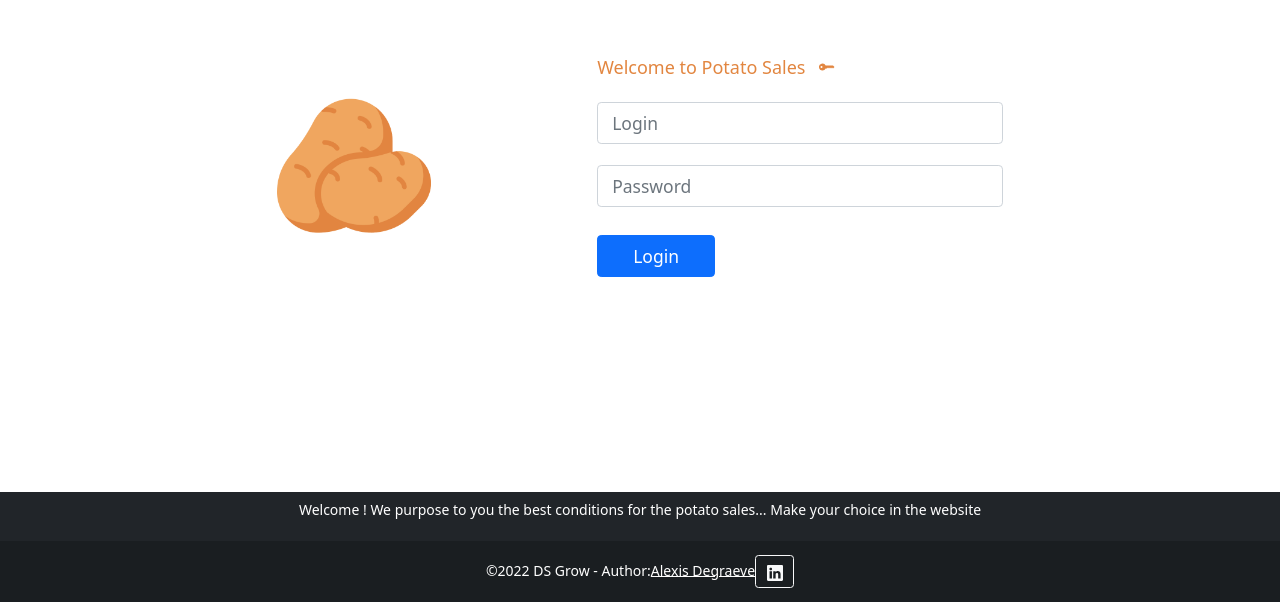
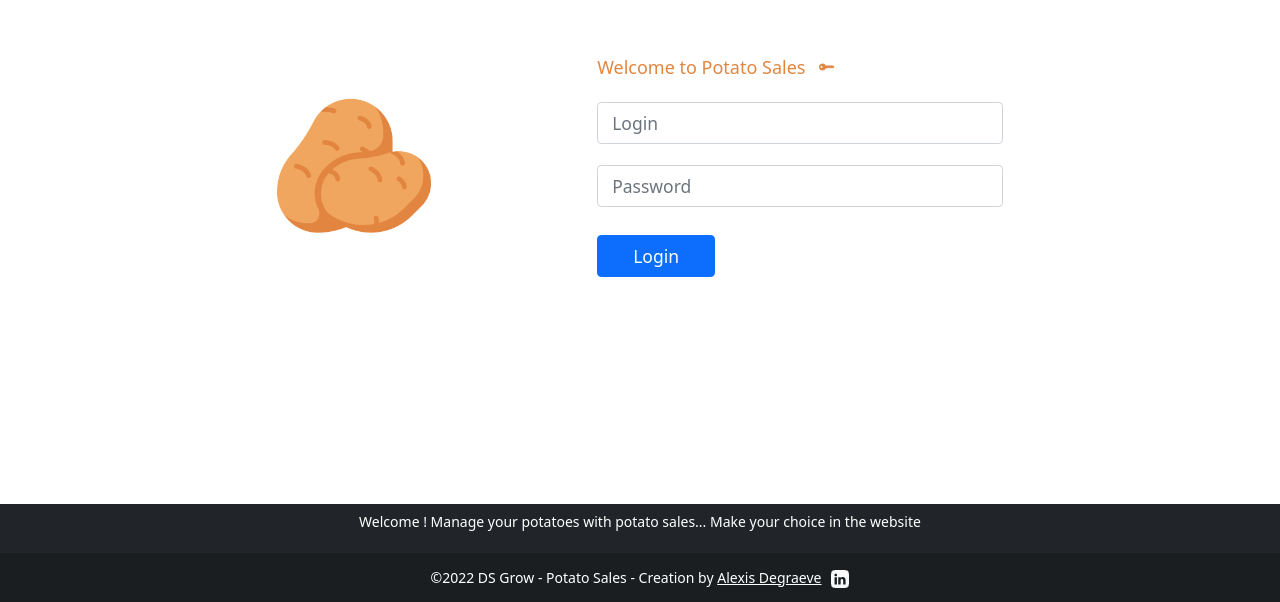
Before and after one commit to alexisdegraeve/dggrow, an Angular app in the folder potatosales/: page /login in a window 1280 px wide. Shown: the part 198-800 px from the top of the page. Built offline with nearby package versions, Linux system fonts and the light colour scheme.

Commit message:
update login form and product form

```diff
--- a/potatosales/src/app/pscommon/footer/footer.component.html
+++ b/potatosales/src/app/pscommon/footer/footer.component.html
@@ -1,26 +1,20 @@
-<!-- Footer -->
 <div class="fixed-bottom">
     <footer class="bg-dark text-center text-white">
-        <!-- Grid container -->
+
         <div class="container p-2 ps-social-medias">
-            <!-- Section: Text -->
+
             <section class="mb-1">
                 <p>
-                    Welcome ! We purpose to you the best conditions for the potato sales... Make your choice in the website
+                    Welcome ! Manage your potatoes with potato sales... Make your choice in the website
                 </p>
             </section>
-            <!-- Section: Text -->
+        </div>
 
-        </div>
-        <!-- Grid container -->
 
-        <!-- Copyright -->
         <div class="text-center p-3" style="background-color: rgba(0, 0, 0, 0.2);">
-            ©2022 DS Grow - Author:<a class="text-white" href="#">Alexis Degraeve</a>
+            ©2022 DS Grow - Potato Sales - Creation by <a class="text-white" href="#">Alexis Degraeve</a>
 
-            <!-- Linkedin -->
-
-            <a class="btn btn-outline-light btn-floating " href="#!" role="button">
+            <a class="btn btn-outline-light btn-floating ps-linkedin" href="#!" role="button">
 
                 <svg xmlns="http://www.w3.org/2000/svg" width="16" height="16" fill="currentColor" class="bi bi-linkedin" viewBox="0 0 16 16">
                                     <path d="M0 1.146C0 .513.526 0 1.175 0h13.65C15.474 0 16 .513 16 1.146v13.708c0 .633-.526 1.146-1.175 1.146H1.175C.526 16 0 15.487 0 14.854V1.146zm4.943 12.248V6.169H2.542v7.225h2.401zm-1.2-8.212c.837 0 1.358-.554 1.358-1.248-.015-.709-.52-1.248-1.342-1.248-.822 0-1.359.54-1.359 1.248 0 .694.521 1.248 1.327 1.248h.016zm4.908 8.212V9.359c0-.216.016-.432.08-.586.173-.431.568-.878 1.232-.878.869 0 1.216.662 1.216 1.634v3.865h2.401V9.25c0-2.22-1.184-3.252-2.764-3.252-1.274 0-1.845.7-2.165 1.193v.025h-.016a5.54 5.54 0 0 1 .016-.025V6.169h-2.4c.03.678 0 7.225 0 7.225h2.4z"/>
@@ -28,7 +22,5 @@
             </a>
 
         </div>
-        <!-- Copyright -->
     </footer>
-    <!-- Footer -->
 </div>
--- a/potatosales/src/app/pscommon/footer/footer.component.scss
+++ b/potatosales/src/app/pscommon/footer/footer.component.scss
@@ -3,3 +3,11 @@
         border: none;
     }
 }
+
+.ps-linkedin {
+    margin: 0;
+    line-height: 0;
+    width: unset;
+    padding: 0;
+    margin-left: 10px;
+}
--- a/potatosales/src/app/pscommon/login/login.component.html
+++ b/potatosales/src/app/pscommon/login/login.component.html
@@ -5,7 +5,7 @@
                 <img src="../../../assets/img/potato_full.png" class="img-fluid img-potato" alt="Sale Potato" />
             </div>
             <div class="col-md-8 col-lg-6 col-xl-4 offset-xl-1">
-                <form>
+                <form #loginForm="ngForm" (ngSubmit)="checkLogin(loginForm)" novalidate>
                     <div class="d-flex flex-row align-items-center justify-content-center justify-content-lg-start mb-4">
                         <p class="lead fw-normal mb-0 me-3 ps-title">Welcome to Potato Sales</p>
                         <svg xmlns="http://www.w3.org/2000/svg" width="16" height="16" fill="#e28640" class="bi bi-key-fill" viewBox="0 0 16 16">
@@ -48,7 +48,7 @@
                     </div>
 
                     <div class="text-center text-lg-start mt-4 pt-2">
-                        <button type="button" class="btn btn-primary btn-lg" style="padding-left: 2.5rem; padding-right: 2.5rem;" (click)="checkLogin()">Login</button>
+                        <button type="submit" class="btn btn-primary btn-lg" style="padding-left: 2.5rem; padding-right: 2.5rem;">Login</button>
                     </div>
 
 
--- a/potatosales/src/app/pscommon/login/login.component.ts
+++ b/potatosales/src/app/pscommon/login/login.component.ts
@@ -1,5 +1,5 @@
 import { Component, OnInit } from '@angular/core';
-import { FormBuilder, FormGroup, Validators } from '@angular/forms';
+import { FormBuilder, FormGroup, NgForm, Validators } from '@angular/forms';
 import { Router } from '@angular/router';
 import { LoginService } from 'src/app/psservice/login.service';
 
@@ -20,14 +20,15 @@ export class LoginComponent implements OnInit {
 
   }
 
-  checkLogin() {
+  checkLogin(loginForm: NgForm) {
     if(this.loginService.checkAccess(this.loginTxt, this.passwordTxt)) {
       this.router.navigate(['/welcome']);
     } else {
+      loginForm.resetForm();
       this.errorLogin = true;
     }
+  }
 
-  }
 
   resetError() {
     this.errorLogin =false;
--- a/potatosales/src/app/sales/product/product.component.html
+++ b/potatosales/src/app/sales/product/product.component.html
@@ -8,7 +8,7 @@
 
 <div class="container">
 
-    <form #loginForm="ngForm" class="card" (ngSubmit)="saveNewProduct(loginForm)" (click)="hideSaveOK()" novalidate>
+    <form #productForm="ngForm" class="card" (ngSubmit)="saveNewProduct(productForm)" (click)="hideSaveOK()" novalidate>
         <div class="card-header">
             <b>Please enter your new product</b>
         </div>
@@ -76,7 +76,7 @@
 
         </div>
         <div class="card-footer">
-            <button type="button" class="btn btn-secondary btn-lg me-4" title="Clear" (click)="resetNewProduct(loginForm)">
+            <button type="button" class="btn btn-secondary btn-lg me-4" title="Clear" (click)="resetNewProduct(productForm)">
                 <svg xmlns="http://www.w3.org/2000/svg" width="16" height="16" fill="currentColor" class="bi bi-eraser-fill" viewBox="0 0 16 16">
                     <path d="M8.086 2.207a2 2 0 0 1 2.828 0l3.879 3.879a2 2 0 0 1 0 2.828l-5.5 5.5A2 2 0 0 1 7.879 15H5.12a2 2 0 0 1-1.414-.586l-2.5-2.5a2 2 0 0 1 0-2.828l6.879-6.879zm.66 11.34L3.453 8.254 1.914 9.793a1 1 0 0 0 0 1.414l2.5 2.5a1 1 0 0 0 .707.293H7.88a1 1 0 0 0 .707-.293l.16-.16z"/>
                   </svg>
--- a/potatosales/src/app/sales/product/product.component.ts
+++ b/potatosales/src/app/sales/product/product.component.ts
@@ -24,19 +24,19 @@ export class ProductComponent implements OnInit {
     this.saveWarning = false;
   }
 
-  resetNewProduct(loginForm: NgForm) {
+  resetNewProduct(productForm: NgForm) {
     this.product = {productName: '', productID: 0, productManager: '', startDate:new Date()};
-    loginForm.resetForm();
+    productForm.resetForm();
   }
 
-  saveNewProduct(loginForm: NgForm) {
-    if(!loginForm.form.valid) {
+  saveNewProduct(productForm: NgForm) {
+    if(!productForm.form.valid) {
       this.saveWarning = true;
     }else {
       this.potatoService.addPotato(this.product);
-      loginForm.form.markAsUntouched;
+      productForm.form.markAsUntouched;
       this.saveOK = true;
-      this.resetNewProduct(loginForm);
+      this.resetNewProduct(productForm);
 
     }
 
```
